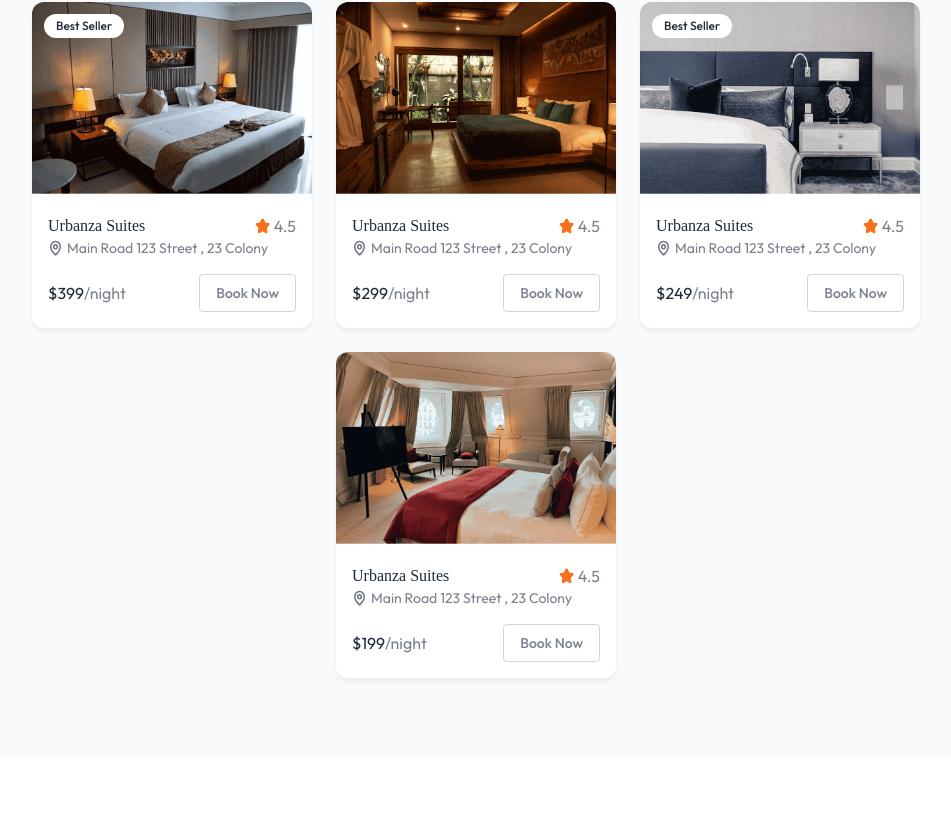
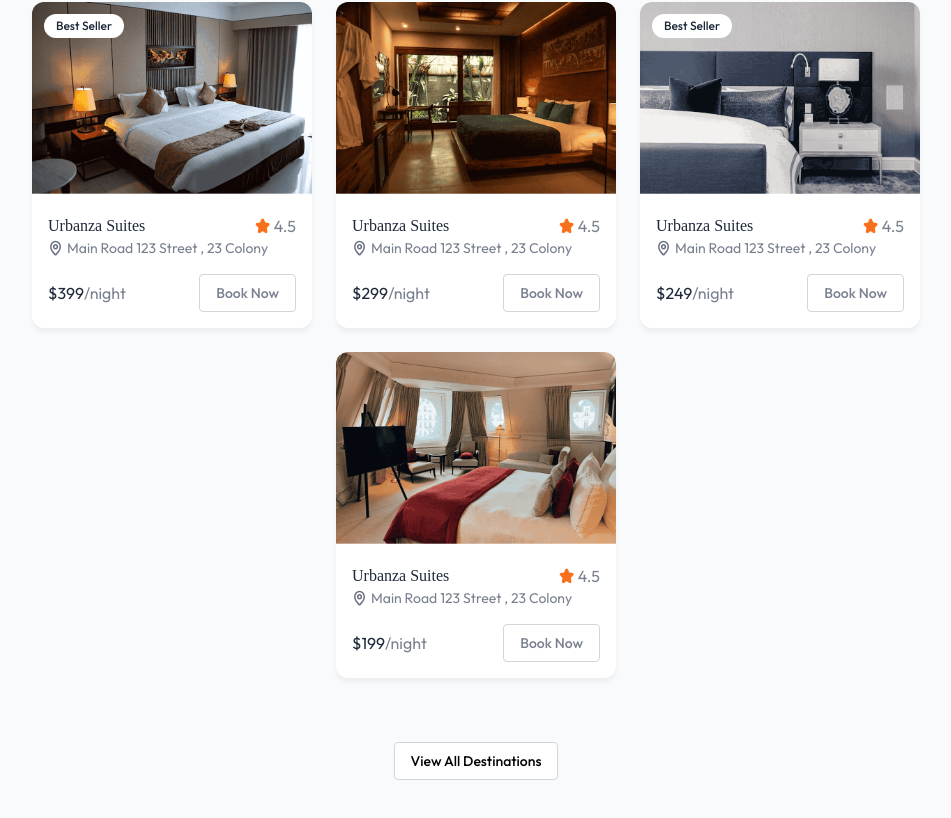
Before and after one commit to gargabhishek0987/Hotel-Booking-System, a React (Vite) app in the folder client/: page / in a window 1280 px wide. Shown: the part 1074-1892 px from the top of the page, without its empty margins (164-1115 px from the left). Before the commit the page ends 1832 px from the top, so only its background shows below. Built offline with nearby package versions, Linux system fonts and the light colour scheme; no server answers.

Commit message:
added view all destination button and setup room routes

```diff
--- a/client/src/components/FeaturedDestination.jsx
+++ b/client/src/components/FeaturedDestination.jsx
@@ -2,8 +2,12 @@ import React from 'react'
 import { roomsDummyData } from '../assets/assets'
 import HotelCard from './HotelCard'
 import Title from './Title'
+import { useNavigate } from 'react-router-dom';
+
+
 
 const FeaturedDestination = () => {
+  const navigate = useNavigate()
   return (
     <div className='flex flex-col items-center px-6 md:px-16 lg:px-24 bg-slate-50 py-20'>
 
@@ -14,7 +18,8 @@ const FeaturedDestination = () => {
                   <HotelCard key={room._id} room={room} index={index} />
               ))}
 
-        </div>
+      </div >
+      <button onClick={() => { navigate('/rooms');  scrollTo(0,0)}} className='my-16 px-4 py-2 text-sm font-medium border border-gray-300 rounded bg-white hover: bg-gray-50 transition-all cursor-pointer'> View All Destinations</button>
     </div>
   )
 }
```
